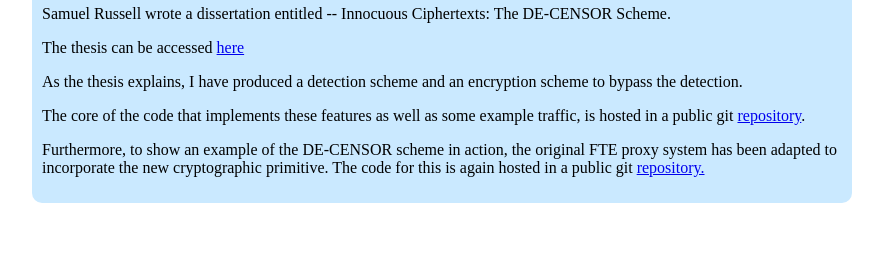
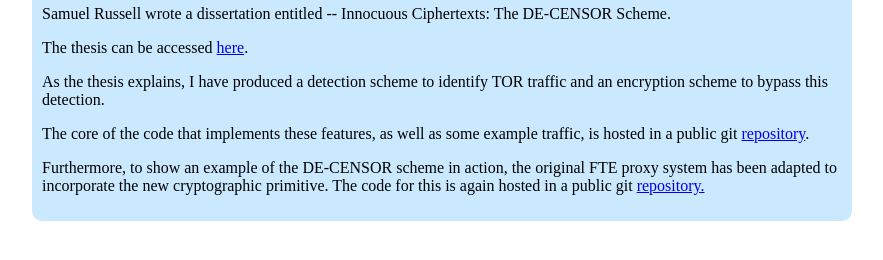
Before and after one commit to sr14978/dissertation-thesis, a plain HTML site: page index.html in a window 1280 px wide. Shown: the part 128-388 px from the top of the page, without its empty margins (198-1081 px from the left). Drawn offline with Linux system fonts and the light colour scheme.

Commit message:
Update index.html

```diff
--- a/index.html
+++ b/index.html
@@ -15,11 +15,11 @@
   <h1 id="title">Samuel Russell Thesis</h1>
   <p>Samuel Russell wrote a dissertation entitled  -- Innocuous Ciphertexts: The DE-CENSOR Scheme.</p>
 
-  <p>The thesis can be accessed <a href="https://github.com/sr14978/dissertation-thesis/releases/download/1.1/dte.pdf">here</a> </p>
+  <p>The thesis can be accessed <a href="https://github.com/sr14978/dissertation-thesis/releases/download/1.1.1/dte.pdf">here</a>. </p>
 
-  <p>As the thesis explains, I have produced a detection scheme and an encryption scheme to bypass the detection.</p>
+  <p>As the thesis explains, I have produced a detection scheme to identify TOR traffic and an encryption scheme to bypass this detection.</p>
 
-  <p>The core of the code that implements these features as well as some example traffic, is hosted in a public git <a href="https://github.com/sr14978/innocuous_ciphertexts">repository</a>.</p>
+  <p>The core of the code that implements these features, as well as some example traffic, is hosted in a public git <a href="https://github.com/sr14978/innocuous_ciphertexts">repository</a>.</p>
 
   <p>Furthermore, to show an example of the DE-CENSOR scheme in action, the original FTE proxy system has been adapted to incorporate the new cryptographic primitive. The code for this is again hosted in a public git <a href="https://github.com/sr14978/ICproxy">repository.</a></p>
 </div>
```
